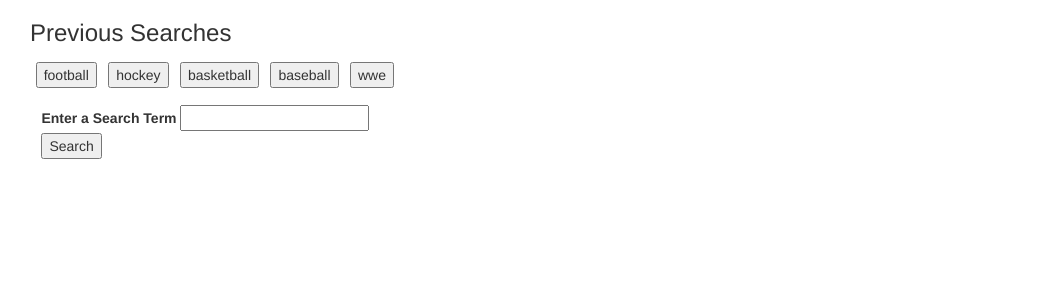
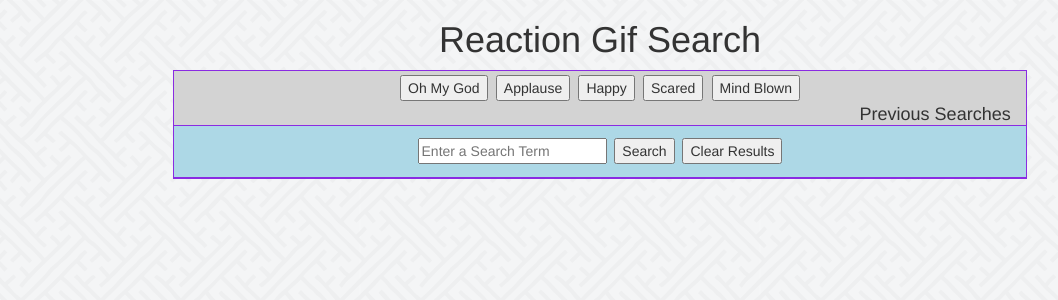
Before and after one commit to nmetzger1/giphyProject, a PHP site: page / in a window 1280 px wide. Shown: the top 300 px of the page, without its empty margins (40-1098 px from the left). Run offline with PHP 8.4, Linux system fonts and the light colour scheme; some libraries are stand-ins or nearby versions.

Commit message:
Made it look pretty. Added click functionality to gifs

```diff
--- a/assets/javascript/javascript.js
+++ b/assets/javascript/javascript.js
@@ -1,6 +1,6 @@
-var buttonArray = ["football", "hockey", "basketball", "baseball", "wwe"];
+var buttonArray = ["Oh My God", "Applause", "Happy", "Scared", "Mind Blown"];
 
-$(document).ready(function () {
+$().ready(function () {
 
     renderButtons();
 
@@ -25,6 +25,7 @@ $(document).ready(function () {
         }
     }
 
+    //Search / Add new button when search term is submitted
     $("#submit-button").on("click", function (event) {
         //Allows user to search with enter button
         event.preventDefault();
@@ -34,7 +35,15 @@ $(document).ready(function () {
         giphySearch(searchText);
     });
 
-    $(".search-button").on("click", function () {
+    //Clear gifs on button press
+    $("#clear-button").on("click", function (event) {
+        event.preventDefault();
+        $("#results").empty();
+    });
+
+    //Search Giphy and display results on search button click
+    $("#button-list").on("click", ".search-button", function () {
+        console.log("search click");
        var searchText = $(this).attr("data-name");
        giphySearch(searchText);
     });
@@ -69,7 +78,8 @@ $(document).ready(function () {
 
                 for(var i = 0; i < response.data.length; i++)
                 {
-                    var imgURL = response.data[i].images.fixed_height.url;
+                    var stillURL = response.data[i].images.fixed_width_still.url;
+                    var animatedURL = response.data[i].images.fixed_width.url;
                     var rating = response.data[i].rating;
                     var alt = response.data[i].slug;
 
@@ -78,12 +88,15 @@ $(document).ready(function () {
 
                     //img info
                     var gif = $("<img>");
-                    gif.attr("src", imgURL);
+                    gif.attr("src", stillURL);
                     gif.addClass("gifResult");
                     gif.attr("alt", alt);
+                    gif.attr("data-animate", animatedURL);
+                    gif.attr("data-still", stillURL);
+                    gif.attr("data-state", "still");
 
                     //rating text
-                    var ratingText = $('<p class="gifRating">' + rating + '</p>');
+                    var ratingText = $('<p class="gifRating">Rated: ' + rating + '</p>');
 
                     imgDiv.append(gif,ratingText);
 
@@ -91,4 +104,20 @@ $(document).ready(function () {
                 }
             })
     }
+
+
+    //Animate / Stop gif on click
+    $("#results").on("click", '.gifResult', function () {
+
+        //if gif is still, animate it
+        if($(this).attr("data-state") === "still"){
+            $(this).attr("src", $(this).attr("data-animate"));
+            $(this).attr("data-state", "animated");
+        }
+        else{
+            $(this).attr("src", $(this).attr("data-still"));
+            $(this).attr("data-state", "still");
+        }
+    });
+
 });
--- a/assets/style/style.css
+++ b/assets/style/style.css
@@ -1,9 +1,33 @@
+body{
+    background-image: url("../images/background.png");
+    text-align: center;
+}
 button{
     margin: .5%;
 }
 
-#search-area{
-    margin: 1%;
+#history{
+    border: solid 1px blueviolet;
+    background-color: lightgray;
+}
+
+#history h4{
+    float: right;;
+    margin: 0;
+    display: inline-block;
+}
+
+.search-area{
+    background-color: lightblue;
+    padding: 1%;
+    border: solid 1px blueviolet;
+    border-top: 0;
+}
+
+#results{
+    background-color: white;
+    border: solid 1px blueviolet;
+    border-top: 0;
 }
 
 .imgDiv{
--- a/index.html
+++ b/index.html
@@ -10,20 +10,32 @@
     <script type="text/javascript" src="assets/javascript/javascript.js"></script>
 </head>
 <body>
-<div class="container">
-    <div id="history">
-        <h3>Previous Searches</h3>
-        <div id="button-list"></div>
+<div class="container-fluid">
+    <div class="row">
+        <div class="col-sm-4 col-sm-offset-4">
+            <h1>Reaction Gif Search</h1>
+        </div>
     </div>
 
-    <form id="search-area">
-        <label>Enter a Search Term</label>
-        <input type="text" id="search-box"><br>
+    <div class="row">
+        <div id="history" class="col-sm-8 col-sm-offset-2">
+            <div id="button-list"></div>
+            <h4>Previous Searches</h4>
+        </div>
+    </div>
+    <div class="row">
+        <div class="col-sm-8 col-sm-offset-2 search-area">
+            <form>
+                <input type="text" id="search-box" placeholder="Enter a Search Term">
+                &nbsp;<input  type="submit" id="submit-button" value="Search">
+                &nbsp;<input  type="submit" id="clear-button" value="Clear Results">
+            </form>
+        </div>
+    </div>
+    <div class="row">
+        <div id="results" class="col-sm-8 col-sm-offset-2"></div>
+    </div>
 
-        <input  type="submit" id="submit-button" value="Search">
-    </form>
-
-    <div id="results"></div>
 </div>
 </body>
 </html>
```
Also changed, not shown: assets/images/background.png (added).
